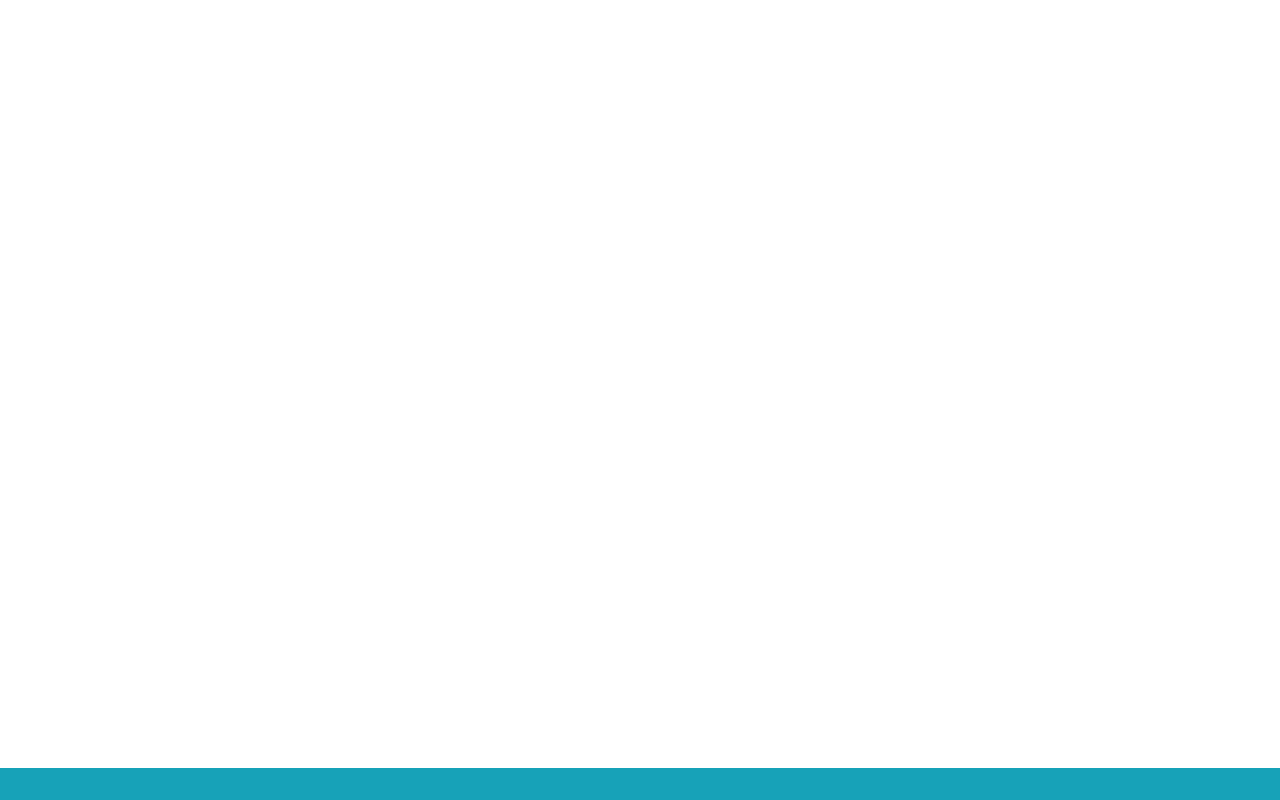
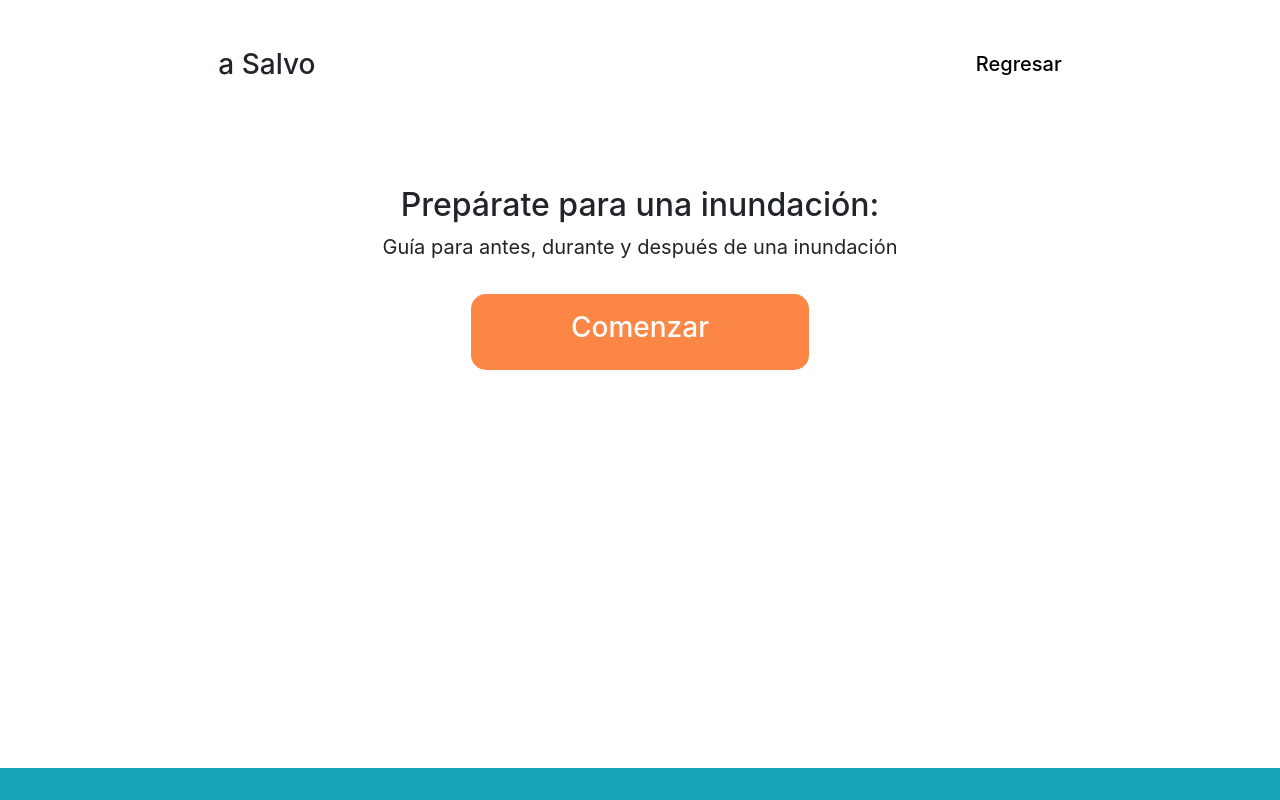
Before and after one commit to marcosmap1998/Platform, a Nuxt app: page /preparate-inundacion in a window 1280 px wide. Before the commit this address had no page. Built offline with nearby package versions, Linux system fonts and the light colour scheme.

Commit message:
Add files via upload

```diff
--- /dev/null
+++ b/pages/preparate-huracan.vue
@@ -0,0 +1,60 @@
+<template>
+  <div class="general-container">
+    <b-row class="mt-5 justify-content-center">
+      <b-col lg="8" class="d-flex flex-row justify-content-between">
+        <div>
+          <h3>a Salvo</h3>
+        </div>
+        <div class="regresar mt-1">
+          <a href=""><h5>Regresar</h5></a>
+        </div>
+      </b-col>
+      <b-col lg="8" class="d-flex flex-column justify-content-center mt-5">
+        <h2 class="text-center mt-5 mb-2">Prepárate para un huracán:</h2>
+        <p class="text-center texto">
+          Guía para antes, durante y después de un huracán
+        </p>
+        <button class="btn my-3 p-3 btn-comenzar align-self-center">
+          <h3>Comenzar</h3>
+        </button>
+      </b-col>
+    </b-row>
+  </div>
+</template>
+
+<script>
+export default {
+  layoutTransition: {
+    name: 'layout',
+    mode: 'out-in',
+  },
+}
+</script>
+
+<style scoped>
+.regresar a {
+  color: #000;
+}
+
+.regresar a:hover {
+  color: #000;
+  text-decoration: none;
+}
+
+.texto {
+  font-size: 20px;
+}
+
+.btn-comenzar {
+  width: 40%;
+  background: #fb8645;
+  color: #fff;
+  border-radius: 15px;
+}
+
+.btn-comenzar:hover {
+  background: #fff;
+  color: #fb8645;
+  border-color: #fb8645;
+}
+</style>
--- /dev/null
+++ b/pages/preparate-incendio.vue
@@ -0,0 +1,60 @@
+<template>
+  <div class="general-container">
+    <b-row class="mt-5 justify-content-center">
+      <b-col lg="8" class="d-flex flex-row justify-content-between">
+        <div>
+          <h3>a Salvo</h3>
+        </div>
+        <div class="regresar mt-1">
+          <a href=""><h5>Regresar</h5></a>
+        </div>
+      </b-col>
+      <b-col lg="8" class="d-flex flex-column justify-content-center mt-5">
+        <h2 class="text-center mt-5 mb-2">Prepárate para un incendio:</h2>
+        <p class="text-center texto">
+          Guía para antes, durante y después de un incendio
+        </p>
+        <button class="btn my-3 p-3 btn-comenzar align-self-center">
+          <h3>Comenzar</h3>
+        </button>
+      </b-col>
+    </b-row>
+  </div>
+</template>
+
+<script>
+export default {
+  layoutTransition: {
+    name: 'layout',
+    mode: 'out-in',
+  },
+}
+</script>
+
+<style scoped>
+.regresar a {
+  color: #000;
+}
+
+.regresar a:hover {
+  color: #000;
+  text-decoration: none;
+}
+
+.texto {
+  font-size: 20px;
+}
+
+.btn-comenzar {
+  width: 40%;
+  background: #fb8645;
+  color: #fff;
+  border-radius: 15px;
+}
+
+.btn-comenzar:hover {
+  background: #fff;
+  color: #fb8645;
+  border-color: #fb8645;
+}
+</style>
--- /dev/null
+++ b/pages/preparate-inundacion.vue
@@ -0,0 +1,60 @@
+<template>
+  <div class="general-container estilo">
+    <b-row class="mt-5 justify-content-center">
+      <b-col lg="8" class="d-flex flex-row justify-content-between">
+        <div>
+          <h3>a Salvo</h3>
+        </div>
+        <div class="regresar mt-1">
+          <a href=""><h5>Regresar</h5></a>
+        </div>
+      </b-col>
+      <b-col lg="8" class="d-flex flex-column justify-content-center mt-5">
+        <h2 class="text-center mt-5 mb-2">Prepárate para una inundación:</h2>
+        <p class="text-center texto">
+          Guía para antes, durante y después de una inundación
+        </p>
+        <button class="btn my-3 p-3 btn-comenzar align-self-center">
+          <h3>Comenzar</h3>
+        </button>
+      </b-col>
+    </b-row>
+  </div>
+</template>
+
+<script>
+export default {
+  layoutTransition: {
+    name: 'layout',
+    mode: 'out-in',
+  },
+}
+</script>
+
+<style scoped>
+.regresar a {
+  color: #000;
+}
+
+.regresar a:hover {
+  color: #000;
+  text-decoration: none;
+}
+
+.texto {
+  font-size: 20px;
+}
+
+.btn-comenzar {
+  width: 40%;
+  background: #fb8645;
+  color: #fff;
+  border-radius: 15px;
+}
+
+.btn-comenzar:hover {
+  background: #fff;
+  color: #fb8645;
+  border-color: #fb8645;
+}
+</style>
```
